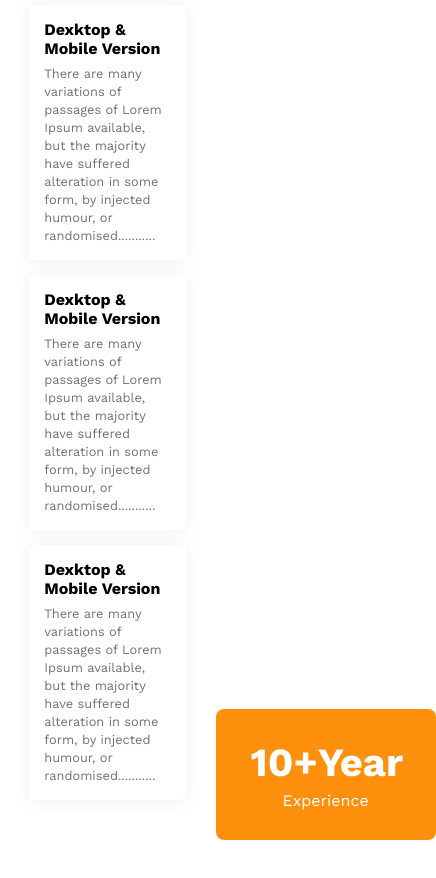
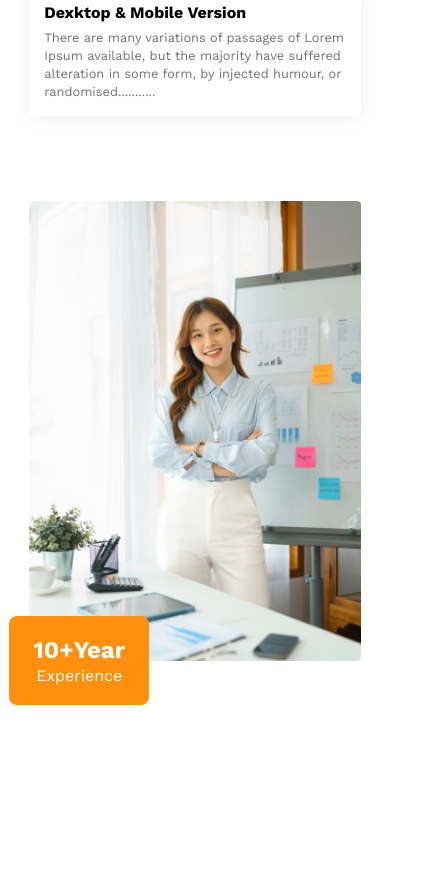
Before and after one commit to Aslam168/g3-architects, a plain HTML site: page index.html in a window 390 px wide. Shown: the part 3378-4256 px from the top of the page, 436 px wide, since content can reach past the window. After the commit the page ends 4173 px from the top, so only its background shows below. Drawn offline with nearby package versions, Linux system fonts and the light colour scheme.

Commit message:
make features section responsive

```diff
--- a/styles/style.css
+++ b/styles/style.css
@@ -202,7 +202,7 @@ section.features {
 /* responsive for small devices */
 
 @media screen and (max-width: 576px) {
-    .navbar, .navbar-links, section.teams{
+    .navbar, .navbar-links, section.teams, section.features{
         flex-direction: column;
     }
 
@@ -242,4 +242,31 @@ section.features {
     .team-content{
         width: 100%;
     }
+
+    /* features section related styles */
+
+    .features-content{
+        width: 100%;
+    }
+
+    .features-img{
+        width: 100%;
+    }
+
+    .features-img div h1 {
+        font-size: 1.5rem;
+        margin-bottom: 2px;
+    }
+
+    .features-img div {
+        background-color: #ff900e;
+        color: white;
+        width: 100px;
+        padding: 20px 20px;
+        text-align: center;
+        border-radius: 8px;
+        position: absolute;
+        bottom: -40px;
+        left: -20px;
+    }
 }
```
